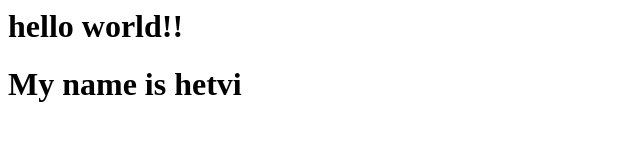
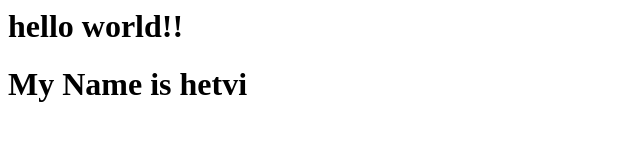
Before and after one commit to hetvi-kalaria/hetvi, a plain HTML site: page index.html in a window 1280 px wide. Shown: the whole page, without its empty margins (0-640 px from the left). Drawn offline with Linux system fonts and the light colour scheme.

Commit message:
index.html

```diff
--- a/index.html
+++ b/index.html
@@ -4,7 +4,7 @@
 </head>
   <body>
     <h1>hello world!!</h1>
-      <h1>My name is hetvi</h1>
+      <h1>My Name is hetvi</h1>
   </body>
 
 </html>
```
